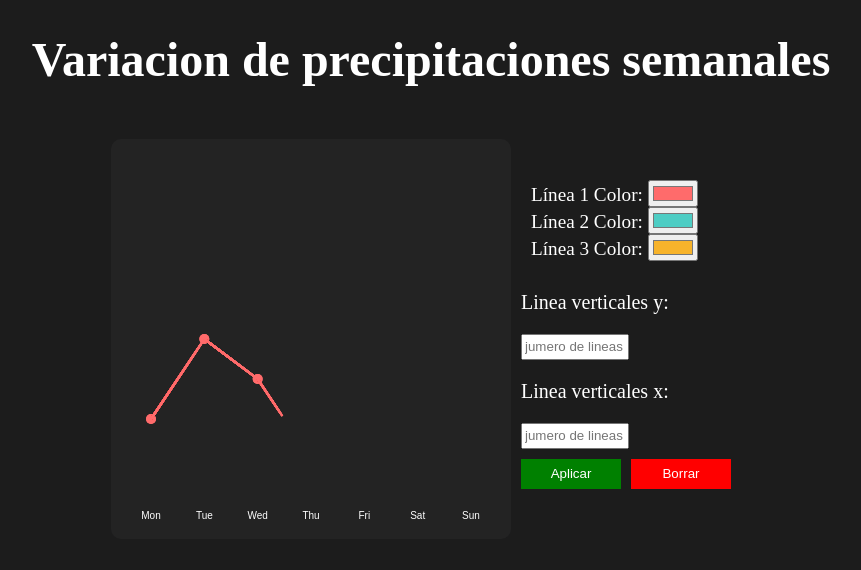
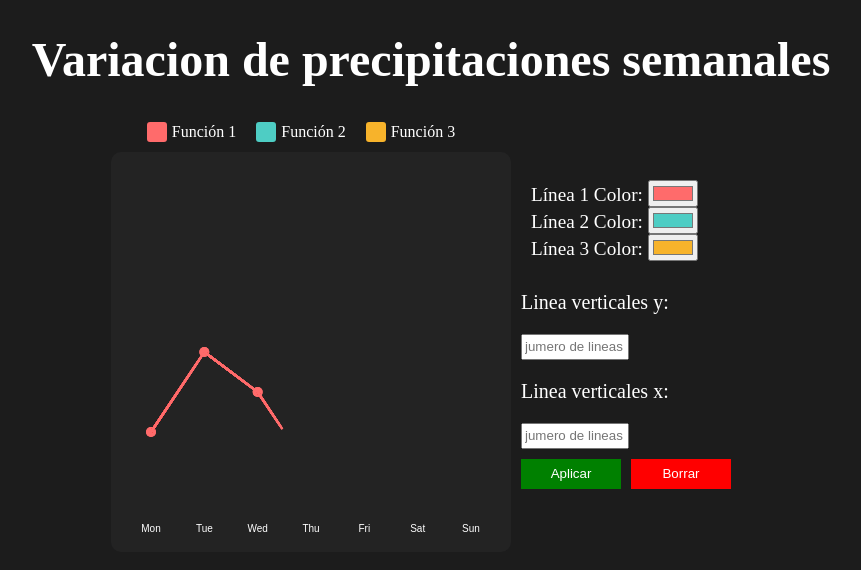
Before and after one commit to Rodevp/chart-test, a React (Vite) app: page / in a window 1280 px wide. Shown: the top 570 px of the page, without its empty margins (209-1070 px from the left). Built offline with nearby package versions, Linux system fonts and the light colour scheme.

Commit message:
agregando leyenda para la grafica

```diff
--- a/src/App.css
+++ b/src/App.css
@@ -79,3 +79,25 @@ canvas {
   background-color: #1c1c1e;
   border-radius: 10px;
 }
+
+.legend {
+  width: 100%;
+  margin-bottom: 10px;
+  display: flex;
+  align-items: center;
+  justify-content: center;
+}
+
+.legend-item {
+  display: flex;
+  align-items: center;
+  margin-right: 20px;
+  color: white;
+}
+
+.legend-color {
+  width: 20px;
+  height: 20px;
+  margin-right: 5px;
+  border-radius: 3px;
+}
--- a/src/line-chart.jsx
+++ b/src/line-chart.jsx
@@ -57,7 +57,23 @@ const RainChart = () => {
 
     return (
         <div className='chart-container'>
+            <div>
+            <div className="legend">
+                <div className="legend-item">
+                    <span className="legend-color" style={{ backgroundColor: colors.line1 }}></span>
+                    <span>Función 1</span>
+                </div>
+                <div className="legend-item">
+                    <span className="legend-color" style={{ backgroundColor: colors.line2 }}></span>
+                    <span>Función 2</span>
+                </div>
+                <div className="legend-item">
+                    <span className="legend-color" style={{ backgroundColor: colors.line3 }}></span>
+                    <span>Función 3</span>
+                </div>
+            </div>
             <canvas ref={canvasRef} width={400} height={400} />
+            </div>
             <section className='options'>
                 <section className='color-picker'>
                     <div>
@@ -105,7 +121,7 @@ const RainChart = () => {
                         />
                     </div>
                     <div className='buttons'>
-                        <button  onClick={handleGridChange} >Aplicar</button>
+                        <button onClick={handleGridChange} >Aplicar</button>
                         <button className='delete' onClick={handleReset}>Borrar</button>
                     </div>
                 </section>
```
